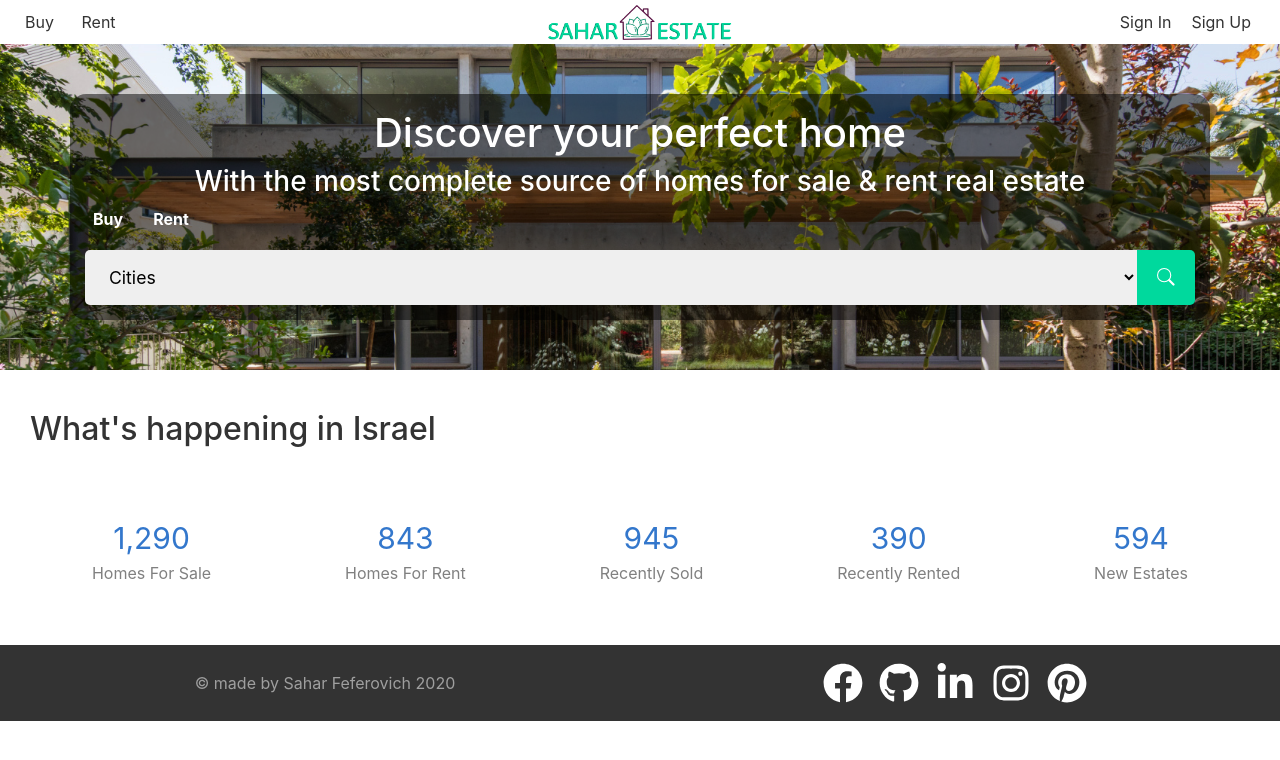
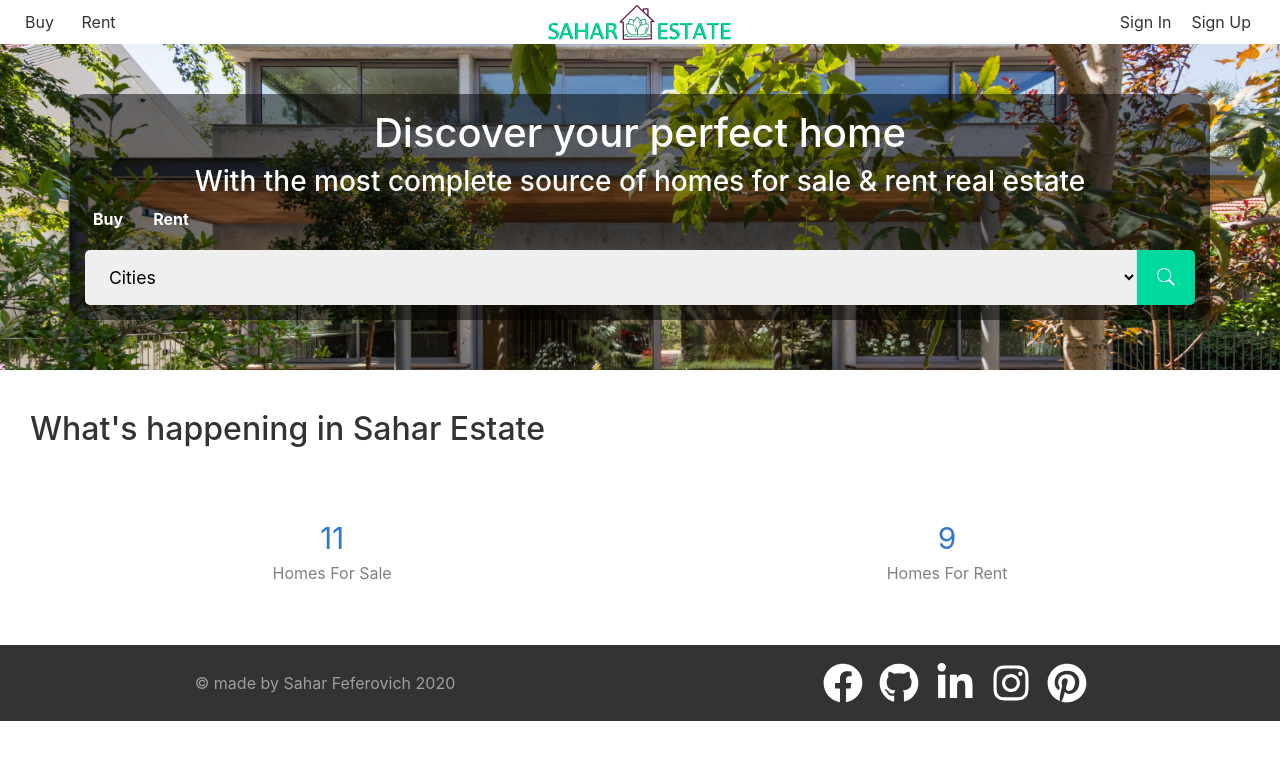
Before and after one commit to sahar-fefer/sahar-estate-web, a React (Create React App) app: page / in a window 1280 px wide. Shown: the top 760 px of the page. Built offline with nearby package versions, Linux system fonts and the light colour scheme.

Commit message:
info line in homepage is updated

```diff
--- a/src/components/home/home.jsx
+++ b/src/components/home/home.jsx
@@ -1,18 +1,31 @@
 import React from 'react';
 
-// components
 import HomeSearch from './homeSearch';
 import InfoLine from './infoLine';
 import Footer from '../footer/footer';
+import { apartments } from '../../app-data/apartment-data';
 
-const Home = ({type, title, description}) => {
-    const info = [{number: '1,290', description: 'Homes For Sale'}, {number: '843', description: 'Homes For Rent'}, {number: '945', description: 'Recently Sold'}, {number: '390', description: 'Recently Rented'}, {number: '594', description: 'New Estates'}]
+const Home = ({ title, description }) => {
+    const rentStatus = apartments.filter(apartment => apartment.sale_status === 'rent')
+    const saleStatus = apartments.filter(apartment => apartment.sale_status === 'sale')
+    const info = [
+        {
+            number: saleStatus.length,
+            description: 'Homes For Sale',
+            type: 'sale'
+        },
+        {
+            number: rentStatus.length,
+            description: 'Homes For Rent',
+            type: 'rent'
+
+        }]
 
     return (
         <div id="home">
             <HomeSearch title={title} description={description} />
-            <InfoLine info={info}/>
-            <Footer/>
+            <InfoLine info={info} />
+            <Footer />
         </div>
     );
 };
--- a/src/components/home/infoLine.jsx
+++ b/src/components/home/infoLine.jsx
@@ -1,19 +1,25 @@
 import React from 'react';
+import { Link } from 'react-router-dom';
 
 const InfoLine = ({ info }) => {
     return (
         <div id="info-line">
             <div className="info-header">
-                <h2>What's happening in Israel</h2>
+                <h2>What's happening in Sahar Estate</h2>
             </div>
             <div className="numbers row">
                 {
                     info.map((section, key) => {
                         return (
-                            <div className="section perfect-center col-6 col-lg-auto" key={key}>
+                            <Link className="section perfect-center col-6 col-lg-auto" key={key} to={{
+                                pathname: '/gallery',
+                                state: {
+                                    saleStatus: section.type
+                                }
+                            }}>
                                 <div className="number">{section.number}</div>
                                 <div className="description">{section.description}</div>
-                            </div>
+                            </Link>
                         )
                     })
                 }
```
